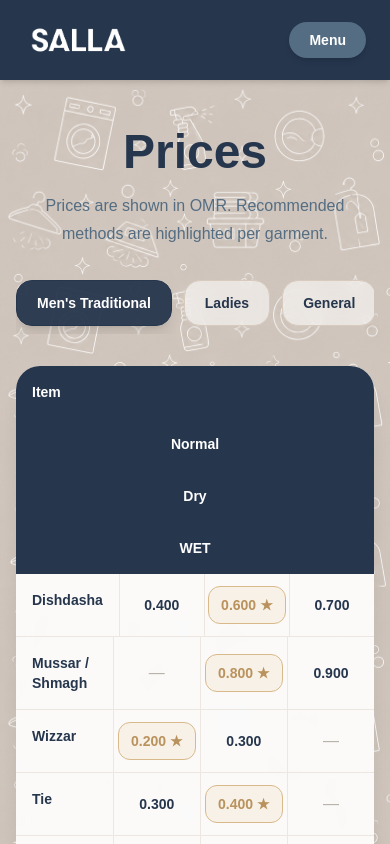
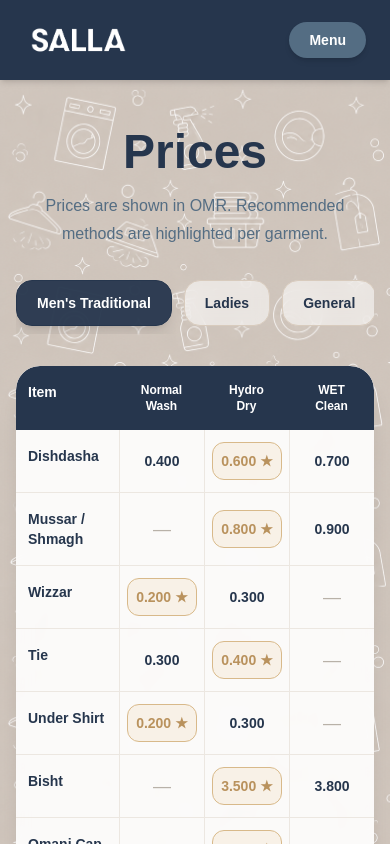
Before and after one commit to yasserm1999/salla-website, a Next.js app: page /prices in a window 390 px wide. Shown: the top 844 px of the page. Built offline with nearby package versions, Linux system fonts and the light colour scheme.

Commit message:
Improve mobile prices table layout and popup positioning

```diff
--- a/app/prices/page.tsx
+++ b/app/prices/page.tsx
@@ -321,27 +321,32 @@ export default function PricesPage() {
         </div>
 
         {/* MOBILE COMPACT TABLE */}
-        <div className="relative z-20 mt-8 overflow-x-auto rounded-[24px] bg-white/90 shadow-xl backdrop-blur md:hidden">
-          <div className="min-w-full">
-            <div className="grid-cols-[1fr_0.9fr_0.9fr_0.9fr] bg-[#26364d] text-white">
-              <div className="px-4 py-4 text-sm font-bold">Item</div>
-              <div className="px-3 py-4 text-center text-sm font-bold">
+<div className="relative z-20 mt-8 overflow-hidden rounded-[24px] bg-white/90 shadow-xl backdrop-blur md:hidden">
+  <div className="grid grid-cols-[1.15fr_0.95fr_0.95fr_0.95fr] rounded-t-[24px] bg-[#26364d] text-white">
+    <div className="px-3 py-4 text-sm font-bold">Item</div>
+    <div className="px-2 py-4 text-center text-xs font-bold leading-4">
       Normal
+      <br />
+      Wash
     </div>
-              <div className="px-3 py-4 text-center text-sm font-bold">
+    <div className="px-2 py-4 text-center text-xs font-bold leading-4">
+      Hydro
+      <br />
       Dry
     </div>
-              <div className="px-3 py-4 text-center text-sm font-bold">
+    <div className="px-2 py-4 text-center text-xs font-bold leading-4">
       WET
+      <br />
+      Clean
     </div>
   </div>
 
   {data[activeCategory].map((row) => (
     <div
       key={row.item}
-                className="grid grid-cols-[1fr_0.9fr_0.9fr_0.9fr] border-b border-[#ece7e1] last:border-b-0"
+      className="grid grid-cols-[1.15fr_0.95fr_0.95fr_0.95fr] border-b border-[#ece7e1] last:border-b-0"
     >
-                <div className="px-4 py-4 text-sm font-bold text-[#26364d]">
+      <div className="px-3 py-4 text-sm font-bold leading-5 text-[#26364d]">
         {row.item}
       </div>
 
@@ -370,7 +375,6 @@ export default function PricesPage() {
       />
     </div>
   ))}
-          </div>
 </div>
 
        {selected && (
@@ -472,7 +476,7 @@ function MobileTableCell({
 }) {
   if (value === "-") {
     return (
-      <div className="flex items-center justify-center border-l border-[#ece7e1] py-4 text-[#b8b1a8]">
+      <div className="flex items-center justify-center border-l border-[#ece7e1] py-4 text-lg text-[#b8b1a8]">
         —
       </div>
     );
@@ -483,7 +487,7 @@ function MobileTableCell({
       <button
         type="button"
         onClick={recommended ? onClick : undefined}
-        className={`rounded-xl border px-3 py-2 text-sm font-bold ${
+        className={`rounded-xl border px-2 py-2 text-sm font-bold ${
           recommended
             ? "border-[#d8b98a] bg-[#f8f1e7] text-[#b9925d]"
             : "border-transparent text-[#26364d]"
@@ -517,7 +521,7 @@ function RecommendationCard({
       className={
         desktop
           ? `absolute ${leftPosition} top-[72px] z-[120] w-[355px] -translate-x-1/2`
-          : "fixed left-1/2 top-1/2 z-[999] w-[88vw] max-w-[360px] -translate-x-1/2 -translate-y-1/2"
+          : "fixed left-1/2 top-[38%] z-[999] w-[88vw] max-w-[360px] -translate-x-1/2"
       }
     >
       <div className="relative rounded-[26px] bg-[#102845] p-5 text-white shadow-2xl md:p-6">
```
Lines whose indentation alone changed are shown as unchanged.
